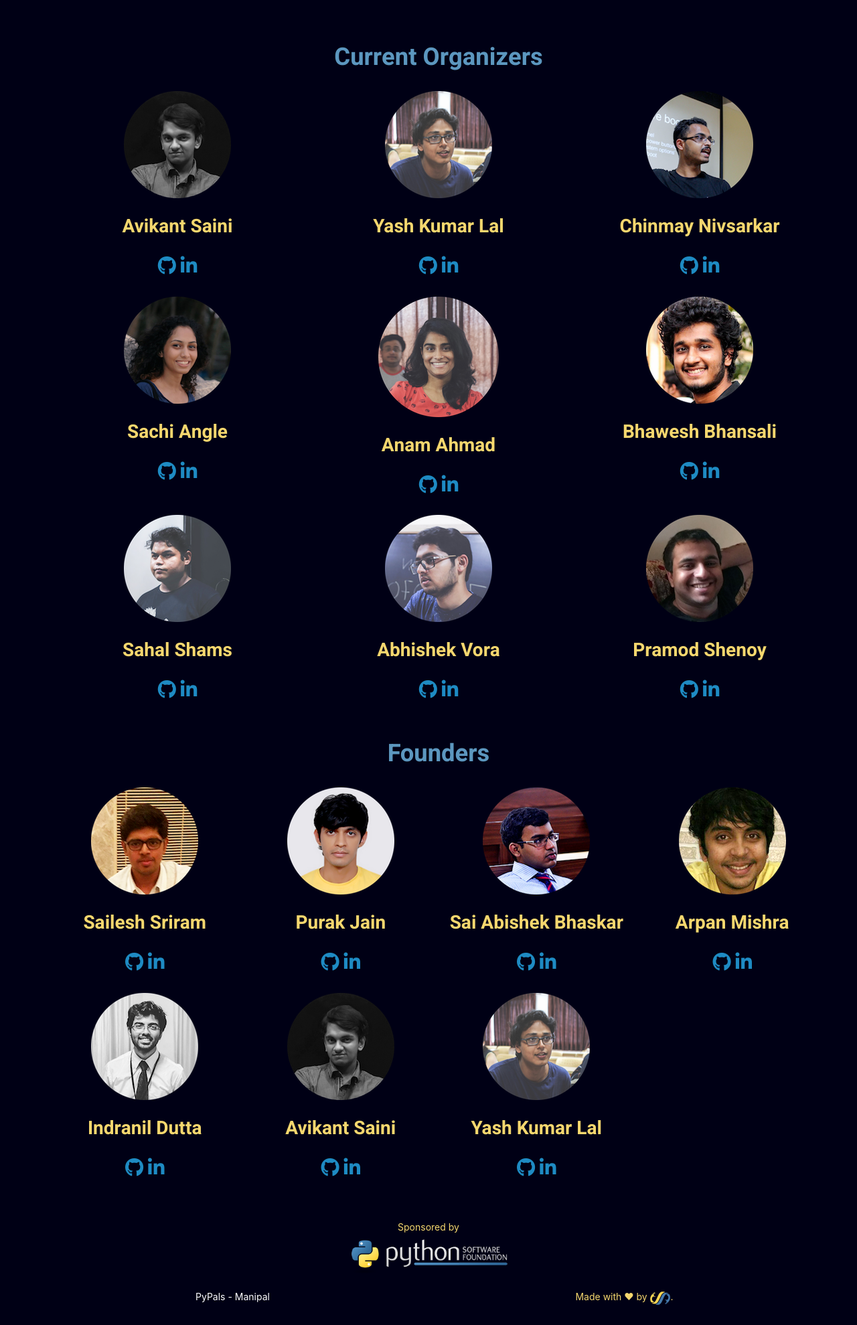
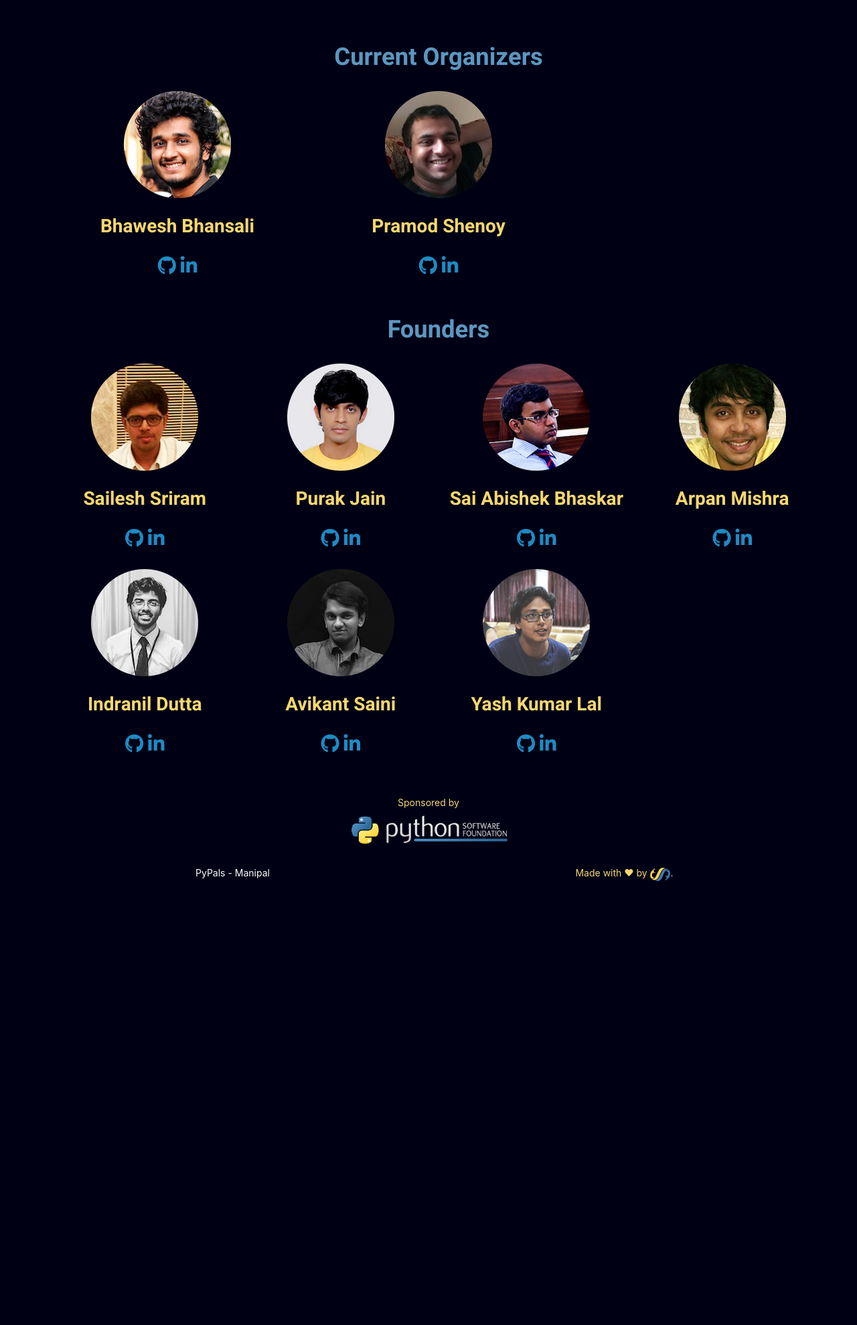
Before and after one commit to avikantz/pypals-website, a Flask app: page /team in a window 1280 px wide. Shown: the part 215-2194 px from the top of the page at 67% size. After the commit the page ends 1531 px from the top, so only its background shows below. Run offline with Flask 2, Linux system fonts and the light colour scheme; parts of the project's set-up code (start-up, migrations or seed data) failed here and were passed over; some libraries are stand-ins or nearby versions; some web fonts are replaced.

Commit message:
organisers, '18

```diff
--- a/templates/team.html
+++ b/templates/team.html
@@ -19,73 +19,11 @@
 
 			<div class="row">
 				<div class="col-md-4">
-					<img src="{{ url_for('static',filename='images/Avikant.png') }}" class="center-block img-quadrata">
-					<h3 class="text-center">Avikant Saini</h3>
-					<h3 class="text-center">
-						<a href="https://github.com/avikantz"><i class="fa fa-github"></i></a>
-						<a href="https://in.linkedin.com/in/avikantz"><i class="fa fa-linkedin"></i></a>
-					</h3>
-				</div>
-				<div class="col-md-4">
-					<img src="{{ url_for('static',filename='images/Yash.png') }}" class="center-block img-quadrata" >
-					<h3 class="text-center" >Yash Kumar Lal</h3>
-					<h3 class="text-center">
-						<a href="https://github.com/ykl7"><i class="fa fa-github"></i></a>
-						<a href="https://in.linkedin.com/in/yash-kumar-lal-588187122"><i class="fa fa-linkedin"></i></a>
-					</h3>
-				</div>
-				<div class="col-md-4">
-					<img src="{{ url_for('static',filename='images/Chinmay.png') }}" class="center-block img-quadrata" >
-					<h3 class="text-center" >Chinmay Nivsarkar</h3>
-					<h3 class="text-center">
-						<a href="https://github.com/chinmay-n"><i class="fa fa-github"></i></a>
-						<a href="https://www.linkedin.com/in/chinmay-nivsarkar-711b54137/"><i class="fa fa-linkedin"></i></a>
-					</h3>
-				</div>
-			</div>
-
-			<div class="row">
-				<div class="col-md-4">
-					<img src="{{ url_for('static',filename='images/Sachi.png') }}" class="center-block img-quadrata">
-					<h3 class="text-center">Sachi Angle</h3>
-					<h3 class="text-center">
-						<a href="https://github.com/sach211"><i class="fa fa-github"></i></a>
-						<a href="https://www.linkedin.com/in/sachi-angle-0b7454124"><i class="fa fa-linkedin"></i></a>
-					</h3>
-				</div>
-				<div class="col-md-4">
-					<img src="{{ url_for('static',filename='images/Anam.png') }}" class="center-block img-quadrata">
-					<h3 class="text-center">Anam Ahmad</h3>
-					<h3 class="text-center">
-						<a href="https://github.com/Anam9"><i class="fa fa-github"></i></a>
-						<a href="http://linkedin.com/in/anam-ahmad-3a017a140/"><i class="fa fa-linkedin"></i></a>
-					</h3>
-				</div>
-				<div class="col-md-4">
 					<img src="{{ url_for('static',filename='images/Bhawesh.png') }}" class="center-block img-quadrata" >
 					<h3 class="text-center" >Bhawesh Bhansali</h3>
 					<h3 class="text-center">
 						<a href="https://github.com/bhawesh96"><i class="fa fa-github"></i></a>
 						<a href="https://www.linkedin.com/in/bhawesh96/"><i class="fa fa-linkedin"></i></a>
-					</h3>
-				</div>
-			</div>
-
-			<div class="row">
-				<div class="col-md-4">
-					<img src="{{ url_for('static',filename='images/Sahal.png') }}" class="center-block img-quadrata" >
-					<h3 class="text-center" >Sahal Shams</h3>
-					<h3 class="text-center">
-						<a href="https://github.com/shamssahal"><i class="fa fa-github"></i></a>
-						<a href="https://www.linkedin.com/in/sahal-shams-68398633/"><i class="fa fa-linkedin"></i></a>
-					</h3>
-				</div>
-				<div class="col-md-4">
-					<img src="{{ url_for('static',filename='images/Abhishek.png') }}" class="center-block img-quadrata">
-					<h3 class="text-center">Abhishek Vora</h3>
-					<h3 class="text-center">
-						<a href="https://github.com/abhivora8"><i class="fa fa-github"></i></a>
-						<a href="https://in.linkedin.com/"><i class="fa fa-linkedin"></i></a>
 					</h3>
 				</div>
 				<div class="col-md-4">
```
